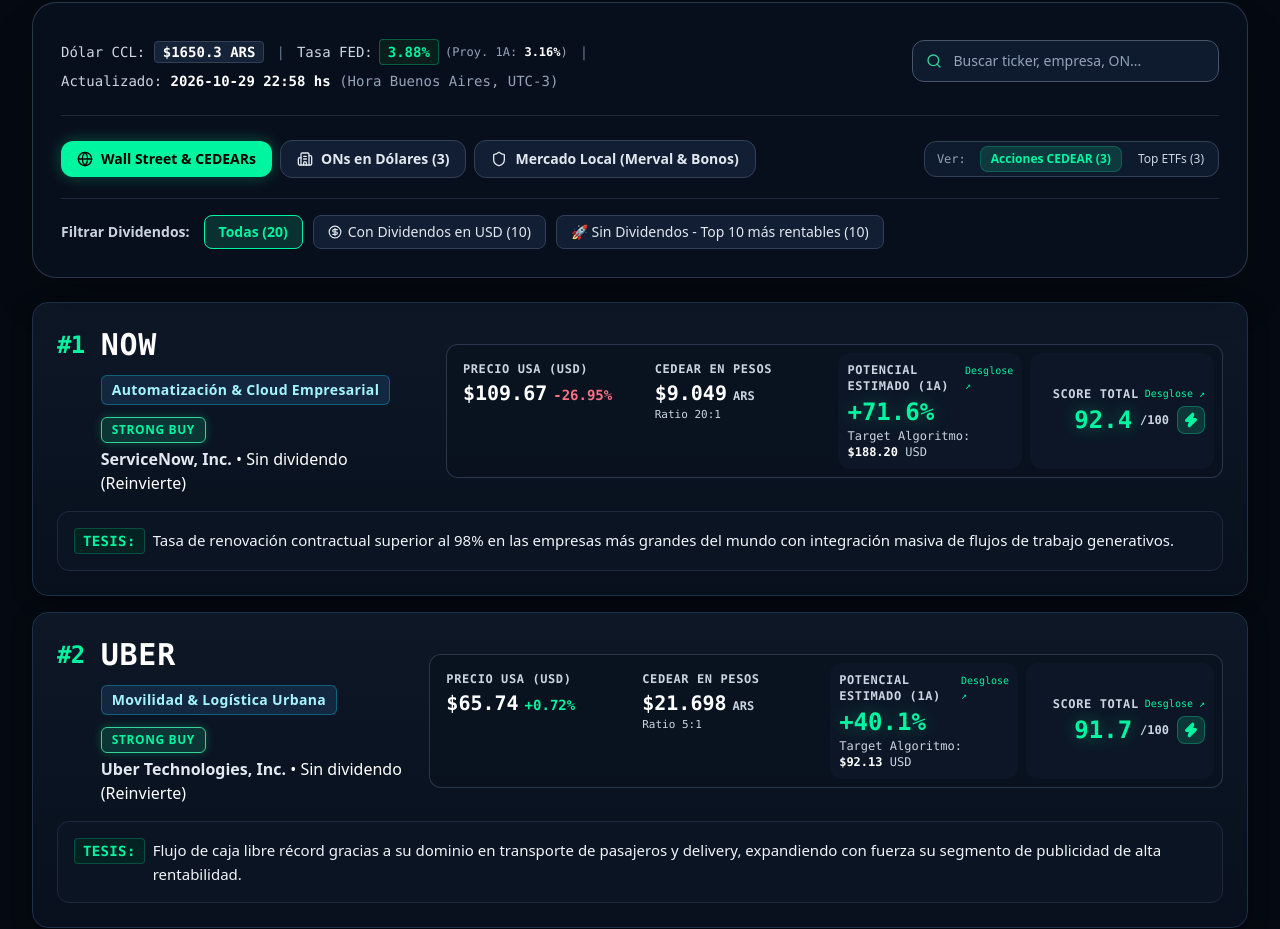
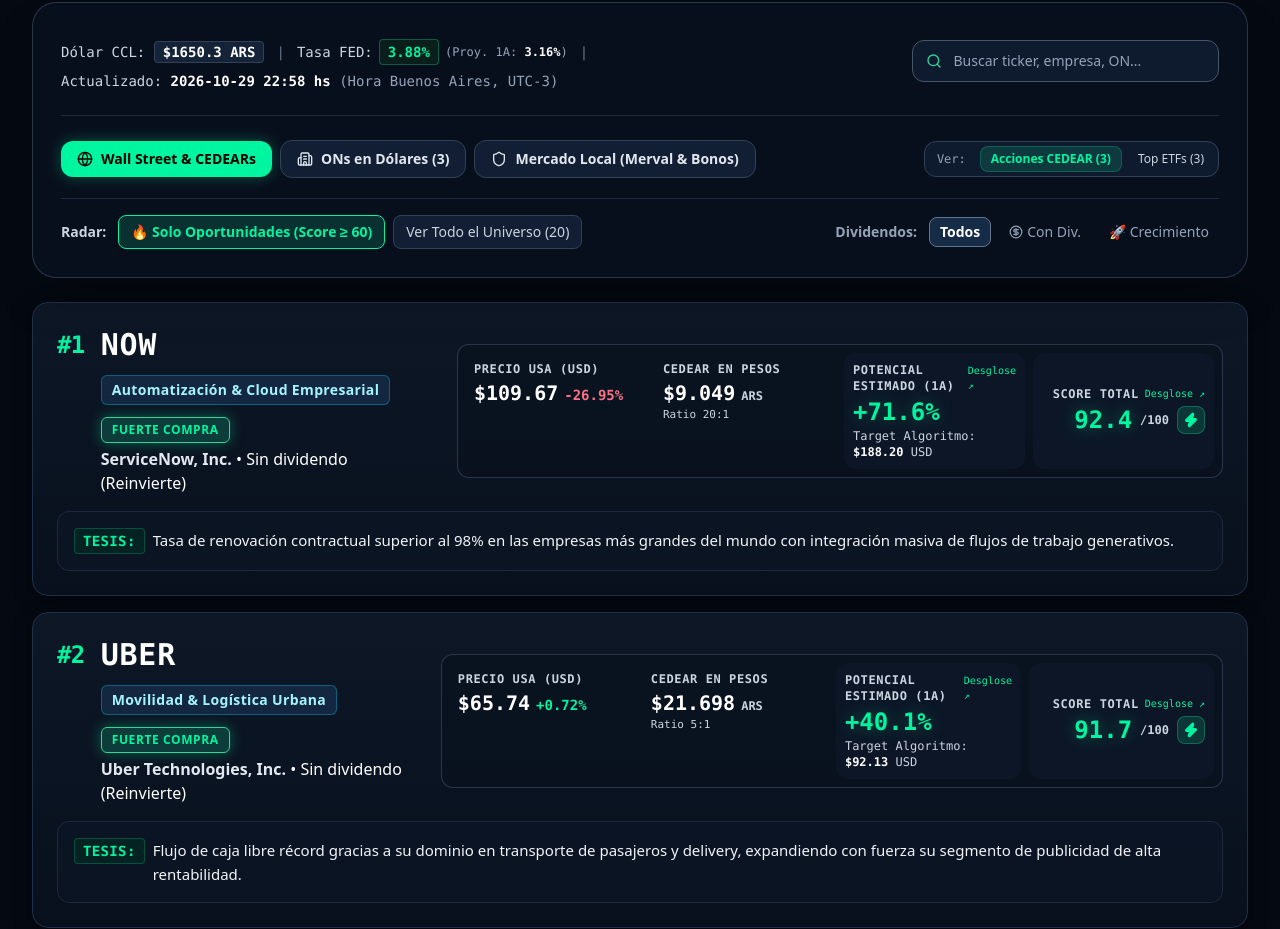
Before and after one commit to gyunik/DondeInvierto, a Next.js app in the folder web/: page / in a window 1280 px wide. Shown: the part 1351-2280 px from the top of the page. Built offline with nearby package versions, Linux system fonts and the light colour scheme.

Commit message:
feat(screener): implementar semaforo dinamico y filtro de oportunidades de compra

```diff
--- a/web/src/components/ScreenerSection.tsx
+++ b/web/src/components/ScreenerSection.tsx
@@ -31,6 +31,7 @@
   const [cedearSubTab, setCedearSubTab] = useState<"stocks" | "etfs">(initialCedearSubTab);
   const [argSubTab, setArgSubTab] = useState<"merval" | "bonds">("merval");
   const [searchQuery, setSearchQuery] = useState("");
+  const [stockOpportunityFilter, setStockOpportunityFilter] = useState<"opportunities" | "all">("opportunities");
   const [stockDivFilter, setStockDivFilter] = useState<"all" | "dividend" | "growth">("all");
   const [etfDivFilter, setEtfDivFilter] = useState<"all" | "dividend" | "growth">("all");
   const [etfManagerFilter, setEtfManagerFilter] = useState<string>("all");
@@ -49,6 +50,14 @@
         s.name.toLowerCase().includes(searchQuery.toLowerCase()) ||
         s.sector.toLowerCase().includes(searchQuery.toLowerCase());
       if (!matchesSearch) return false;
+
+      // Filtro de Oportunidades: Por defecto muestra solo Score >= 60 y Retorno > 0%
+      const ret = s.retorno_estimado_pct ?? (s as { retornoEstimadoPct?: number }).retornoEstimadoPct ?? s.upside ?? 0;
+      const sc = s.score_total ?? (s as { scoreTotal?: number }).scoreTotal ?? s.score ?? 0;
+      if (stockOpportunityFilter === "opportunities" && !searchQuery.trim()) {
+        if (sc < 60 || ret <= 0) return false;
+      }
+
       if (stockDivFilter === "dividend") return s.pays_dividend;
       if (stockDivFilter === "growth") return !s.pays_dividend;
       return true;
@@ -277,41 +286,71 @@
           )}
         </div>
 
-        {/* Fila de Filtros de Dividendos para CEDEARs */}
+        {/* Fila de Filtros de Dividendos y Oportunidades para CEDEARs */}
         {activeTab === "cedears" && cedearSubTab === "stocks" && (
-          <div className="flex flex-wrap items-center gap-2.5 mt-5 pt-4 border-t border-slate-800 text-xs sm:text-sm font-medium">
-            <span className="text-slate-300 font-semibold mr-1">Filtrar Dividendos:</span>
+          <div className="flex flex-col sm:flex-row sm:items-center justify-between gap-3 mt-5 pt-4 border-t border-slate-800 text-xs sm:text-sm font-medium">
+            {/* Selector de Modo: Solo Oportunidades vs Ver Todo */}
+            <div className="flex items-center gap-2">
+              <span className="text-slate-300 font-semibold mr-1">Radar:</span>
+              <button
+                onClick={() => setStockOpportunityFilter("opportunities")}
+                className={`px-3 py-1.5 rounded-lg transition-all flex items-center gap-1.5 ${
+                  stockOpportunityFilter === "opportunities"
+                    ? "bg-emerald-500/20 text-[#00F5A0] border border-[#00F5A0] font-bold shadow-sm"
+                    : "bg-[#111e33] hover:bg-[#162742] text-slate-300 border border-slate-700 hover:border-slate-500"
+                }`}
+                title="Muestra solo acciones con Score >= 60 y Retorno Proyectado positivo"
+              >
+                <span>🔥 Solo Oportunidades (Score ≥ 60)</span>
+              </button>
+              <button
+                onClick={() => setStockOpportunityFilter("all")}
+                className={`px-3 py-1.5 rounded-lg transition-all ${
+                  stockOpportunityFilter === "all"
+                    ? "bg-emerald-500/20 text-[#00F5A0] border border-[#00F5A0] font-bold shadow-sm"
+                    : "bg-[#111e33] hover:bg-[#162742] text-slate-300 border border-slate-700 hover:border-slate-500"
+                }`}
+                title="Ver todas las acciones del universo (incluyendo neutrales y sobrevaloradas a evitar)"
+              >
+                Ver Todo el Universo ({stocks.length})
+              </button>
+            </div>
+
+            {/* Filtro de Dividendos */}
+            <div className="flex flex-wrap items-center gap-2">
+              <span className="text-slate-400 font-semibold mr-1">Dividendos:</span>
               <button
                 onClick={() => setStockDivFilter("all")}
-              className={`px-3.5 py-1.5 rounded-lg transition-all ${
+                className={`px-2.5 py-1 rounded-lg transition-all ${
                   stockDivFilter === "all"
-                  ? "bg-emerald-500/20 text-[#00F5A0] border border-[#00F5A0] font-bold shadow-sm"
-                  : "bg-[#111e33] hover:bg-[#162742] text-slate-200 border border-slate-700 hover:border-slate-500"
+                    ? "bg-[#162b45] text-white font-bold border border-slate-500"
+                    : "text-slate-400 hover:text-white"
                 }`}
               >
-              Todas ({stocks.length})
+                Todos
               </button>
               <button
                 onClick={() => setStockDivFilter("dividend")}
-              className={`px-3.5 py-1.5 rounded-lg transition-all flex items-center gap-1.5 ${
+                className={`px-2.5 py-1 rounded-lg transition-all flex items-center gap-1 ${
                   stockDivFilter === "dividend"
-                  ? "bg-emerald-500/20 text-[#00F5A0] border border-[#00F5A0] font-bold shadow-sm"
-                  : "bg-[#111e33] hover:bg-[#162742] text-slate-200 border border-slate-700 hover:border-slate-500"
+                    ? "bg-[#162b45] text-[#00F5A0] font-bold border border-emerald-500/50"
+                    : "text-slate-400 hover:text-white"
                 }`}
               >
                 <CircleDollarSign className="w-3.5 h-3.5" />
-              <span>Con Dividendos en USD ({stocks.filter((s) => s.pays_dividend).length})</span>
+                <span>Con Div.</span>
               </button>
               <button
                 onClick={() => setStockDivFilter("growth")}
-              className={`px-3.5 py-1.5 rounded-lg transition-all ${
+                className={`px-2.5 py-1 rounded-lg transition-all ${
                   stockDivFilter === "growth"
-                  ? "bg-emerald-500/20 text-[#00F5A0] border border-[#00F5A0] font-bold shadow-sm"
-                  : "bg-[#111e33] hover:bg-[#162742] text-slate-200 border border-slate-700 hover:border-slate-500"
+                    ? "bg-[#162b45] text-[#00F5A0] font-bold border border-emerald-500/50"
+                    : "text-slate-400 hover:text-white"
                 }`}
               >
-              🚀 Sin Dividendos - Top 10 más rentables ({stocks.filter((s) => !s.pays_dividend).length})
+                🚀 Crecimiento
               </button>
+            </div>
           </div>
         )}
 
@@ -381,6 +420,36 @@
           <>
             {filteredStocks.map((stock, idx) => {
               const isPositive = stock.day_change >= 0;
+              const ret = stock.retorno_estimado_pct ?? (stock as { retornoEstimadoPct?: number }).retornoEstimadoPct ?? stock.upside ?? 0;
+              const sc = stock.score_total ?? (stock as { scoreTotal?: number }).scoreTotal ?? stock.score ?? 0;
+
+              // Semáforo dinámico de recomendación
+              let recBadge = {
+                text: "COMPRA",
+                className: "bg-emerald-500/20 border-emerald-400 text-[#00F5A0] shadow-[0_0_10px_rgba(0,245,160,0.25)]"
+              };
+              if (sc >= 85 && ret >= 35) {
+                recBadge = {
+                  text: "FUERTE COMPRA",
+                  className: "bg-emerald-500/25 border-emerald-400 text-[#00F5A0] shadow-[0_0_14px_rgba(0,245,160,0.35)]"
+                };
+              } else if (sc >= 60 && ret > 0) {
+                recBadge = {
+                  text: "COMPRA",
+                  className: "bg-emerald-500/15 border-emerald-500/50 text-emerald-300"
+                };
+              } else if (sc >= 40 && ret > 0) {
+                recBadge = {
+                  text: "MANTENER / NEUTRAL",
+                  className: "bg-amber-500/20 border-amber-500/50 text-amber-300"
+                };
+              } else {
+                recBadge = {
+                  text: "EVITAR / SOBREVALUADA",
+                  className: "bg-rose-500/20 border-rose-500/50 text-rose-300 shadow-[0_0_10px_rgba(244,63,94,0.2)]"
+                };
+              }
+
               return (
                 <div key={stock.ticker} className="instrument-card rounded-2xl p-5 sm:p-6 transition-all duration-200">
                   <div className="flex flex-col lg:flex-row lg:items-center justify-between gap-6">
@@ -397,8 +466,8 @@
                           <span className="px-2.5 py-1 rounded-md bg-[#132840] border border-cyan-500/40 text-cyan-200 text-xs sm:text-sm font-bold tracking-wide">
                             {stock.sector}
                           </span>
-                          <span className="px-2.5 py-1 rounded-md bg-emerald-500/20 border border-emerald-400 text-[#00F5A0] text-xs font-black tracking-wider uppercase shadow-[0_0_10px_rgba(0,245,160,0.25)]">
-                            {stock.recommendation}
+                          <span className={`px-2.5 py-1 rounded-md border text-xs font-black tracking-wider uppercase ${recBadge.className}`}>
+                            {recBadge.text}
                           </span>
                         </div>
                         <div className="text-sm sm:text-base text-slate-200 font-semibold mt-1 tracking-normal">
```
Also changed, not shown: 1 other file (tests, documents, lock files or other folders). Lines whose indentation alone changed are shown as unchanged.
